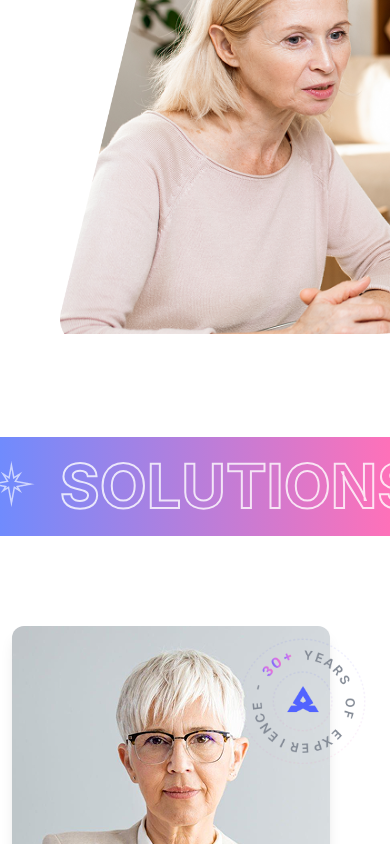
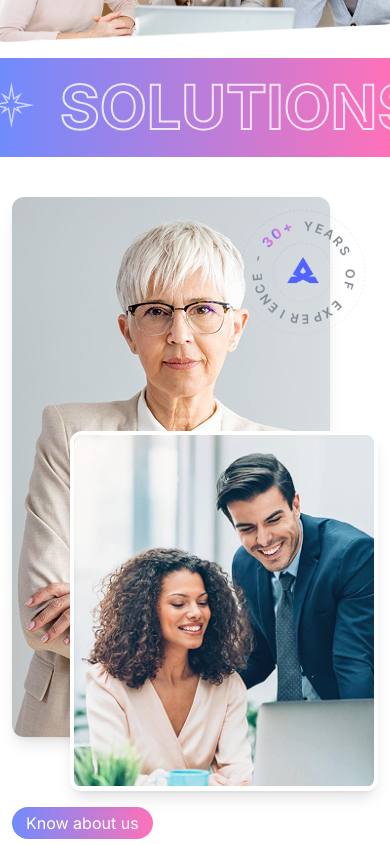
Before and after one commit to imranprof/rainbow-themes, a Next.js app: page / in a window 390 px wide. Shown: the part 827-1671 px from the top of the page. Built offline with nearby package versions, Linux system fonts and the light colour scheme.

Commit message:
fix: some responsive issue

```diff
--- a/src/components/about/About.tsx
+++ b/src/components/about/About.tsx
@@ -29,7 +29,7 @@ export default function About({ aboutData }: Props) {
     { scope: containerRef }
   );
   return (
-    <section className="relative pt-[90px] pb-[100px]" ref={containerRef}>
+    <section className="relative pt-[40px] lg:pt-[90px] pb-[100px]" ref={containerRef}>
       <div className="inner-container grid lg:grid-cols-2 gap-[78px] ">
         <div className="relative w-full xl:max-w-[575px]">
           <Image
--- a/src/components/hero/Hero.tsx
+++ b/src/components/hero/Hero.tsx
@@ -21,7 +21,7 @@ const Hero = () => {
     { scope: containerRef }
   );
   return (
-    <section className="pt-[71px] relative pb-[157px] overflow-hidden" ref={containerRef}>
+    <section className="pt-[71px] relative pb-[70px] lg:pb-[157px] overflow-hidden" ref={containerRef}>
       <div className="inner-container">
         <div className="content_left">
           <div className="">
@@ -88,9 +88,9 @@ const Hero = () => {
           </div>
         </div>
       </div>
-      <div className="relative xl:absolute bottom-[-54px] right-[-60px]">
+      <div className="relative xl:absolute bottom-[-54px] xl:right-[-60px]">
         <div
-          className="w-[1000px] h-[507px] 2xl:w-[1100px] 2xl:h-[607px]"
+          className="w-full h-auto lg:w-[1000px] lg:h-[507px] 2xl:w-[1100px] 2xl:h-[607px]"
           style={{
             WebkitMaskImage: "url('/assets/imgs/hero/Banner_Img.png')",
             WebkitMaskSize: 'cover',
@@ -111,9 +111,9 @@ const Hero = () => {
           />
         </div>
 
-        <div className="h-[175px] w-[175px] absolute top-[-15%] right-[38.6%] rounded-full flex justify-center items-center">
+        <div className="h-[70px] w-[70px] md:h-[100px] md:w-[100px] xl:h-[175px] xl:w-[175px] absolute top-[-10%] right-[39.6%]  lg:right-[42.6%] xl:top-[-19%] xl:right-[37.6%] 2xl:top-[-15%] 2xl:right-[38.6%] rounded-full flex justify-center items-center">
           <Image width={175} height={175} src={"/assets/imgs/icon/Circle-Text.png"} alt="" className="absolute top-0 left-0" />
-          <Button className="w-[60px] h-[60px] rounded-full bg-[linear-gradient(180deg,_#708BFD_0%,_#FE71B9_100%)]">
+          <Button className="w-[30px] h-[30px] xl:w-[60px] xl:h-[60px] rounded-full bg-[linear-gradient(180deg,_#708BFD_0%,_#FE71B9_100%)]">
             <FaPlay className="text-white" />
           </Button>
         </div>
```
Also changed, not shown: public/assets/imgs/testimonial/New Text Document.txt (added), public/assets/imgs/testimonial/clients-image.png (added).
